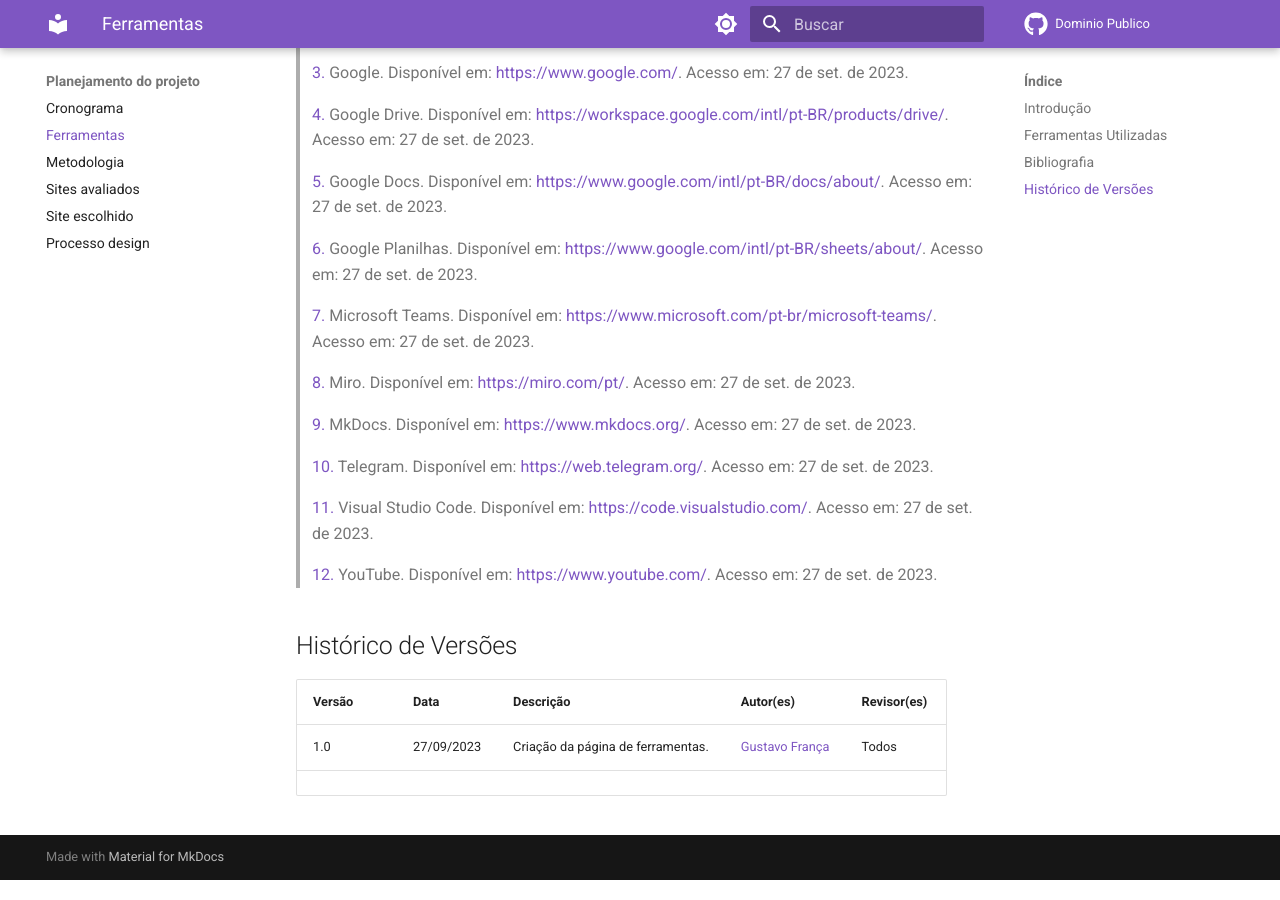
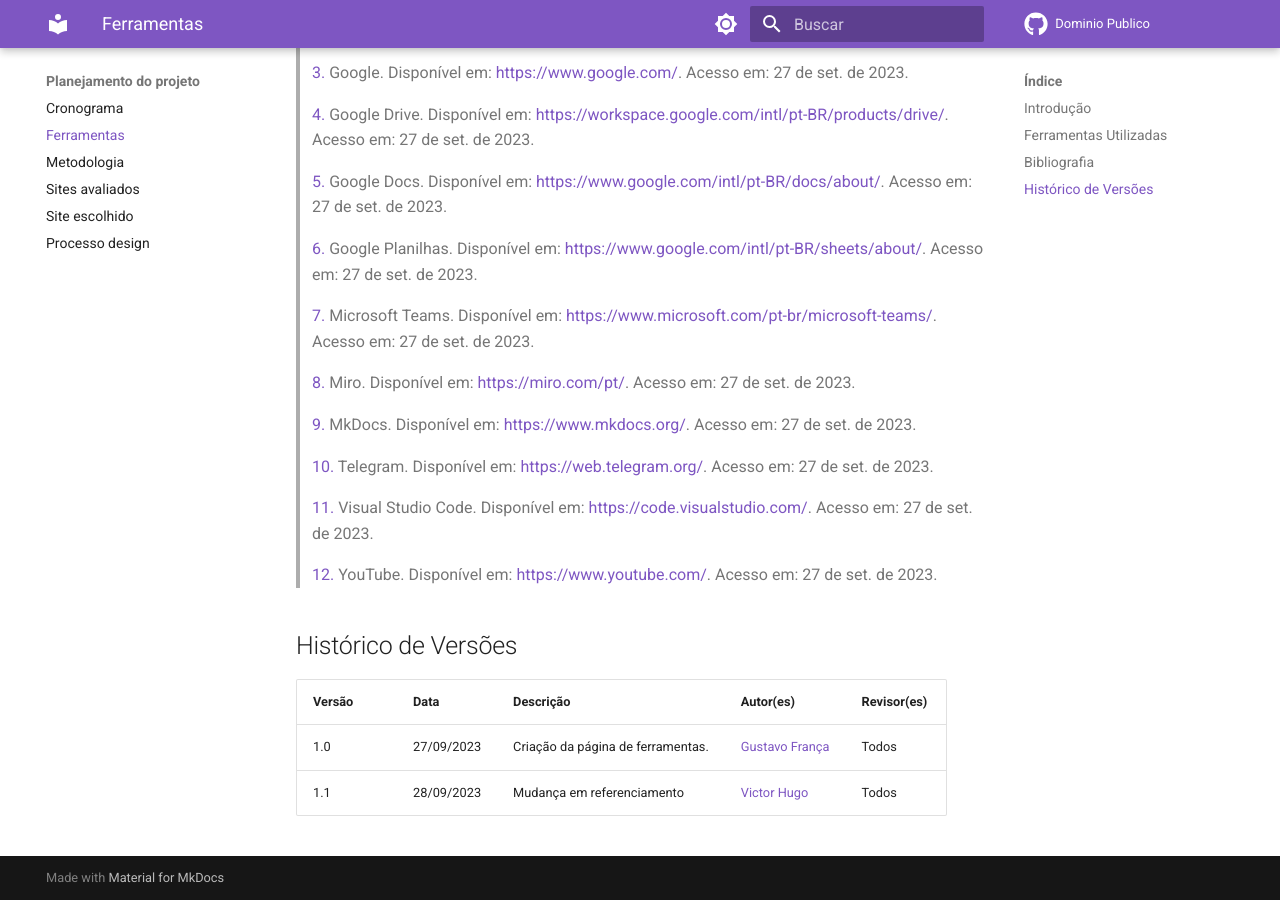
Before and after one commit to Interacao-Humano-Computador/2023.2-Dominio-Publico, an MkDocs documentation site: the page built from docs/planejamento/ferramentas.md, in a window 1280 px wide and 900 px high, scrolled down 1138 px. Built offline with MkDocs 1.6.1 and Material for MkDocs 9.7.7, drawn with Linux system fonts in a browser that asks for light colours; comment, search, counter and statistics services are not loaded.

Commit message:
feat: navegação superior e detalhe em ferramentas

```diff
--- a/docs/planejamento/ferramentas.md
+++ b/docs/planejamento/ferramentas.md
@@ -66,4 +66,4 @@
 | Versão | Data       | Descrição                         | Autor(es)                                       | Revisor(es) |
 | ------ | ---------- | --------------------------------- | ----------------------------------------------- | ----------- |
 | 1.0    | 27/09/2023 | Criação da página de ferramentas. | [Gustavo França](https://github.com/gustavofbs) | Todos       |
-|        |
+| 1.1    | 28/09/2023 | Mudança em referenciamento        | [Victor Hugo](https://github.com/ViictorHugoo)  | Todos       |
--- a/mkdocs.yml
+++ b/mkdocs.yml
@@ -24,7 +24,7 @@
   - navigation.section
   - navigation.path
   - navigation.top
-  - tabs
+  - navigation.tabs
 
   palette:
     - scheme: default
```
